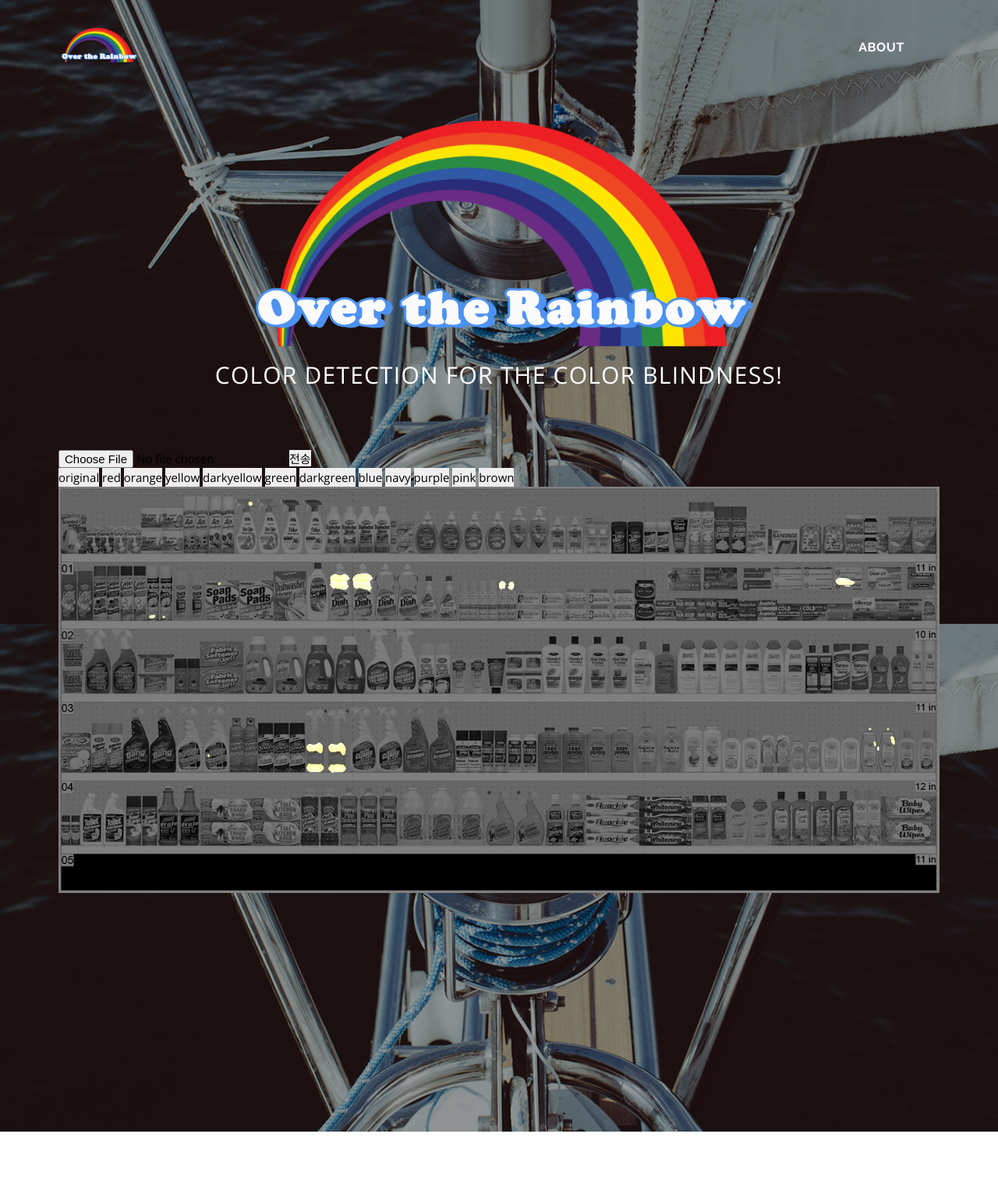
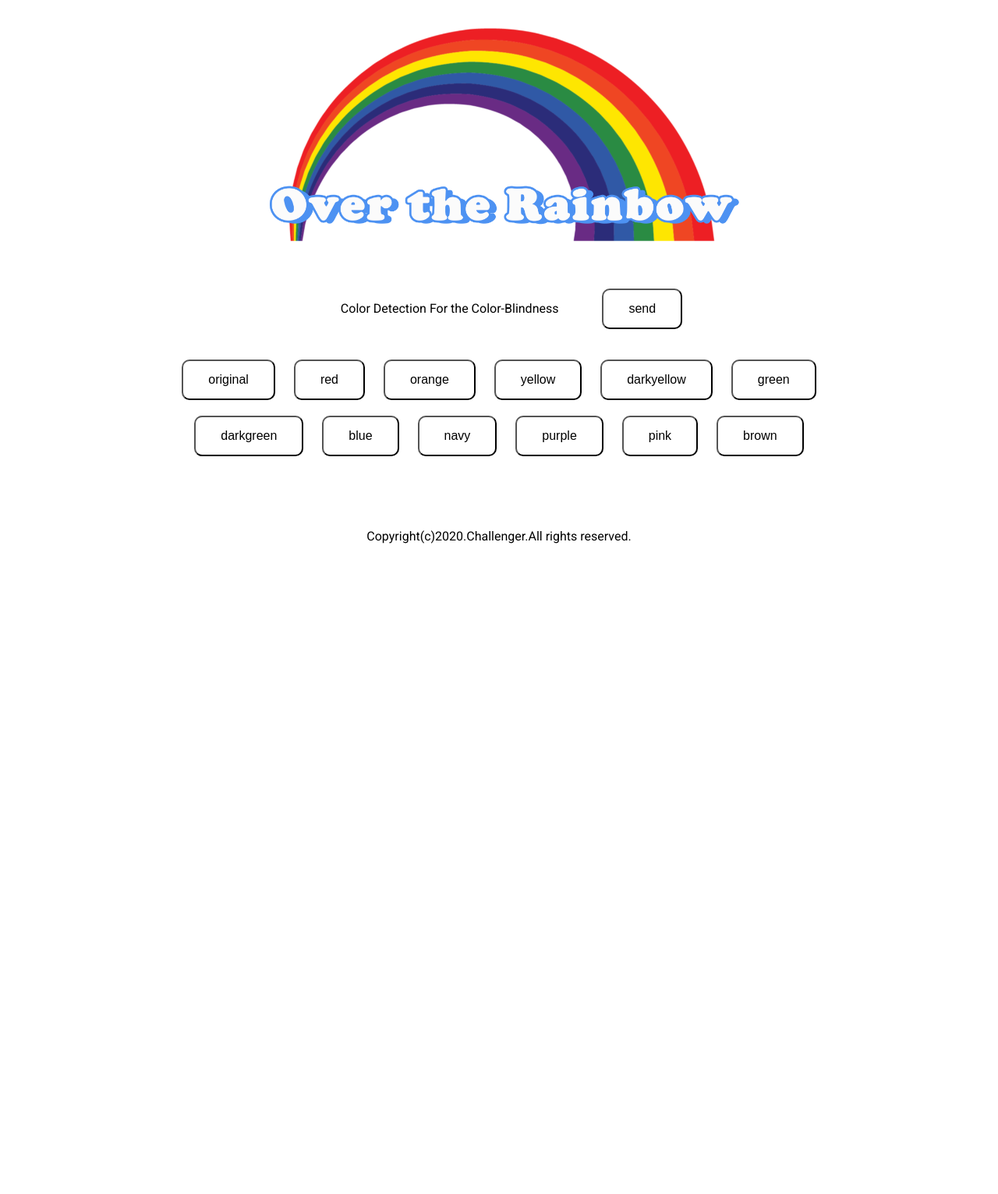
Before and after one commit to loftmain/OTR, a Flask app: template web/templates/index.html in a window 1280 px wide. Shown: the whole page at 78% size. After the commit the page ends 697 px from the top, so only its background shows below. Run offline with Flask 2, Linux system fonts and the light colour scheme; the template is opened without the code that fills it: most values are stand-ins (such as "Sample title", 1, 10 or a date in 2020); some libraries are stand-ins or nearby versions.

Commit message:
update v1.0
1.0 버전이 완성!

```diff
--- a/web/server.py
+++ b/web/server.py
@@ -227,8 +227,8 @@
         session['counter'] += 1
     else:
         session['counter'] = 1
-
-    return render_template("imageprocessing.html", ctx={"title":"Over the Rainbow"})
+    print(session['counter'])
+    return render_template("index.html", ctx={"title":"Over the Rainbow"})
 
 
 @app.route('/upload', methods=["POST"])
--- a/web/static/css/sass/core/_forms.sass
+++ b/web/static/css/sass/core/_forms.sass
@@ -58,6 +58,7 @@
 		@media (max-width: $screen-sm-min)
 			padding: 0 15px !important
 
+
 /* ----- Subscribe Form ----- */
 
 .subscribe-form
@@ -65,6 +66,7 @@
 	position: relative
 	margin:
 		bottom: 35px
+
 
 	input[type="text"]
 		display: block
--- a/web/static/css/screen.css
+++ b/web/static/css/screen.css
@@ -2494,6 +2494,18 @@
   }
 }
 
+.destinations-form .file-upload {
+  position: absolute;
+  right: 0;
+  top: 0;
+  border-top-left-radius: 0 !important;
+  border-bottom-left-radius: 0 !important;
+}
+@media (max-width: 768px) {
+  .destinations-form .file-upload {
+    padding: 0 15px !important;
+  }
+}
 /* ----- Subscribe Form ----- */
 .subscribe-form {
   display: block;
--- a/web/templates/index.html
+++ b/web/templates/index.html
@@ -1,61 +1,141 @@
 <!DOCTYPE html>
+
 <html>
   <head>
-      <title>{{ctx.title}}</title>
-      <meta charset="utf-8">
-      <meta name="description" content="Traveling HTML5 Template" />
-      <meta name="author" content="Design Hooks" />
-      <meta name="viewport" content="width=device-width, initial-scale=1, maximum-scale=1" />
-      <link href="https://fonts.googleapis.com/css?family=Open+Sans:400,700|Raleway:400,700" rel="stylesheet" />
-      <link href="../static/img/favicon.png" type="image/x-icon" rel="shortcut icon" />
-      <link href="../static/css/screen.css" rel="stylesheet" />
+    <meta http-equiv="Content-Type" content="text/html; charset=utf-8">
+    <meta name="viewport" content="width=device-width, initial-scale=1">
+    <!--link rel="stylesheet" href="{{ url_for('static', filename='css/main.css') }}"-->
+    <style>
+    @import url('https://fonts.googleapis.com/css?family=Roboto');
+    body {
+      margin: 0;
+      padding: 0;
+      font-family: "Roboto", serif;
+      display: flex;
+      flex-flow: column nowrap;
+      justify-content: center;
+      align-items: center;
+      overflow-x: hidden;
+      background-color: white;
+    }
+
+    #header {
+      margin: 2em 0 1.5em 0;
+      text-align: center;
+    }
+
+    #menu {
+      margin: 2em 0 1.5em 0;
+      text-align: center;
+    }
+
+    #content {
+      margin: 2em 0 1.5em 0;
+      text-align: center;
+    }
+
+    #footer {
+      margin: 2em 0 1.5em 0;
+      text-align: center;
+    }
+
+     /*background-color: #ffffff;*/
+     /* border-line: #000000 5px;*/
+     /* border-radius: 10px;*/
+     /* color: #000000;*/
+     /* margin: 10px;*/
+     /* padding: 15px 32px;*/
+     /* text-align: center;*/
+     /* text-decoration: none;*/
+     /* display: inline-block;*/
+     /* font-size: 16px;}*/
+
+    span {
+        background-color: #ffffff;
+        border: #000000 5px;
+        border-radius: 10px;
+        color: #000000;
+        margin: 10px;
+        padding: 15px 32px;
+        text-align: center;
+        text-decoration: none;
+        display: inline-block;
+        font-size: 16px;
+        cursor: pointer;
+    }
+
+    input[type="file"] {
+        display: none;
+    }
+
+    input[type="submit"] {
+      background-color: #ffffff;
+      border-line: #000000 5px;
+      border-radius: 10px;
+      color: #000000;
+      margin: 10px;
+      padding: 15px 32px;
+      text-align: center;
+      text-decoration: none;
+      display: inline-block;
+      font-size: 16px;}
+
+    button {
+      background-color: #ffffff;
+      border-line: #000000 5px;
+      border-radius: 10px;
+      color: #000000;
+      margin: 10px;
+      padding: 15px 32px;
+      text-align: center;
+      text-decoration: none;
+      display: inline-block;
+      font-size: 16px;
+    }
+    button:focus {
+      background-color: #000000;
+      border-line: #000000 5px;
+      border-radius: 10px;
+      color: #ffffff;
+      margin: 10px;
+      padding: 15px 32px;
+      text-align: center;
+      text-decoration: none;
+      display: inline-block;
+      font-size: 16px;
+    }
+
+
+    </style>
+    <script src="https://ajax.googleapis.com/ajax/libs/jquery/1.9.1/jquery.min.js"></script>
   </head>
-   <body class="home" id="page">
-      <!-- Header -->
-      <header class="main-header">
-         <div class="container">
-            <div class="header-content">
-               <a href="index.html">
-                  <img src="../static/img/mainlogo.png" alt="site identity" width="10%" height="10%"/>
-               </a>
 
-               <nav class="site-nav">
-                  <ul class="clean-list site-links">
-                     <li>
-                        <a href="/about">About</a>
-                     </li>
-                     <!--li>
-                        <a href="#">Add your boat</a>
-                     </li-->
-                  </ul>
+  <body>
+    <div id="container">
 
-               </nav>
+      <div id="header" >
+        <img src="../static/img/mainlogo.png" alt="site identity" width=640px/>
+        <!--h1>{{ctx.title}}</h1-->
       </div>
+        <div id="menu">
+          <form  action="/upload" method="post" enctype="multipart/form-data">
+              <!--input type="file" name="file1" accept="images/*" capture="camera">
+              <input type="submit" value="전송"-->
+                <label class="custom-file-upload">
+                    <input type="file" id="ex_file" name="file1" accept="images/*" capture="camera">
+                    <span>Color Detection For the Color-Blindness</span>
+                    <input type="submit" value="send">
+                </label>
+          </form>
 
-         </div>
-      </header>
-
-      <!-- Main Content -->
-      <div class="content-box">
-         <!-- Hero Section -->
-         <section class="section section-hero">
-            <div class="hero-box" style="padding-top: 150px;">
-               <div class="container">
-                  <div class="hero-text align-center">
-                     <img src="../static/img/mainlogo.png" alt="site identity" width="60%" height="50%"/>
-                     <p>Color detection for the color blindness!</p>
-                  </div>
-                    <form  action="/upload" method="post" enctype="multipart/form-data">
-                        <input type="file" name="file1" accept="images/*" capture="camera">
-                        <input type="submit" value="전송">
-                    </form>
-                  <div id="button">
+        <br>
             <button type=button value="original">original</button>
             <button type=button value="red">red</button>
             <button type=button value="orange">orange</button>
             <button type=button value="yellow">yellow</button>
             <button type=button value="darkyellow">darkyellow</button>
             <button type=button value="green">green</button>
+            <br>
             <button type=button value="darkgreen">darkgreen</button>
             <button type=button value="blue">blue</button>
             <button type=button value="navy">navy</button>
@@ -64,38 +144,15 @@
             <button type=button value="brown">brown</button>
         </div>
       <div id="content">
-                     <img id=result width=100%>
+          <img id=result width=640px>
       </div>
-                  <!--form class="destinations-form">
-                     <div class="input-line">
-                        <input type="file" id="input-file-now" class="file-upload" />
-                        <input type="text" name="destination" value="" class="form-input check-value" placeholder="WHAT IS YOUR DESTINATION, SAILOR?" />
-                        <button type="button" name="destination-submit" class="form-submit btn btn-special">Find a boat</button>
+        <div id="footer">
+            <p> Copyright(c)2020.Challenger.All rights reserved.</p>
         </div>
-                  </form-->
+    </div>
+      <script>
 
 
-               </div>
-            </div>
-
-         </section>
-
-      </div>
-
-      <!-- Scripts -->
-      <script src="../static/js/jquery.js"></script>
-      <script src="../static/js/functions.js"></script>
-      <script>
-          $("#result").attr("src", "/static/img/result.jpg?" + new Date());
-
-          $("button").click( function() {
-              url = "/index?method=" + $(this).val(); /* 서버쪽에 요청하는 url*/
-
-              $.get(url,
-                    function(data, status) {
-                          $("#result").attr("src","/static/img/result.jpg?"+ new Date());
-                  })
-          });
       </script>
   </body>
 </html>
```
Also changed, not shown: web/templates/imageprocessing.html (+19 -10 lines), web/templates/index1.html (+106 -7 lines), web/static/img/result.jpg, web/static/img/t120_01.jpg (added), web/static/img/t120_02.jpg (added). Lines whose indentation alone changed are shown as unchanged.
